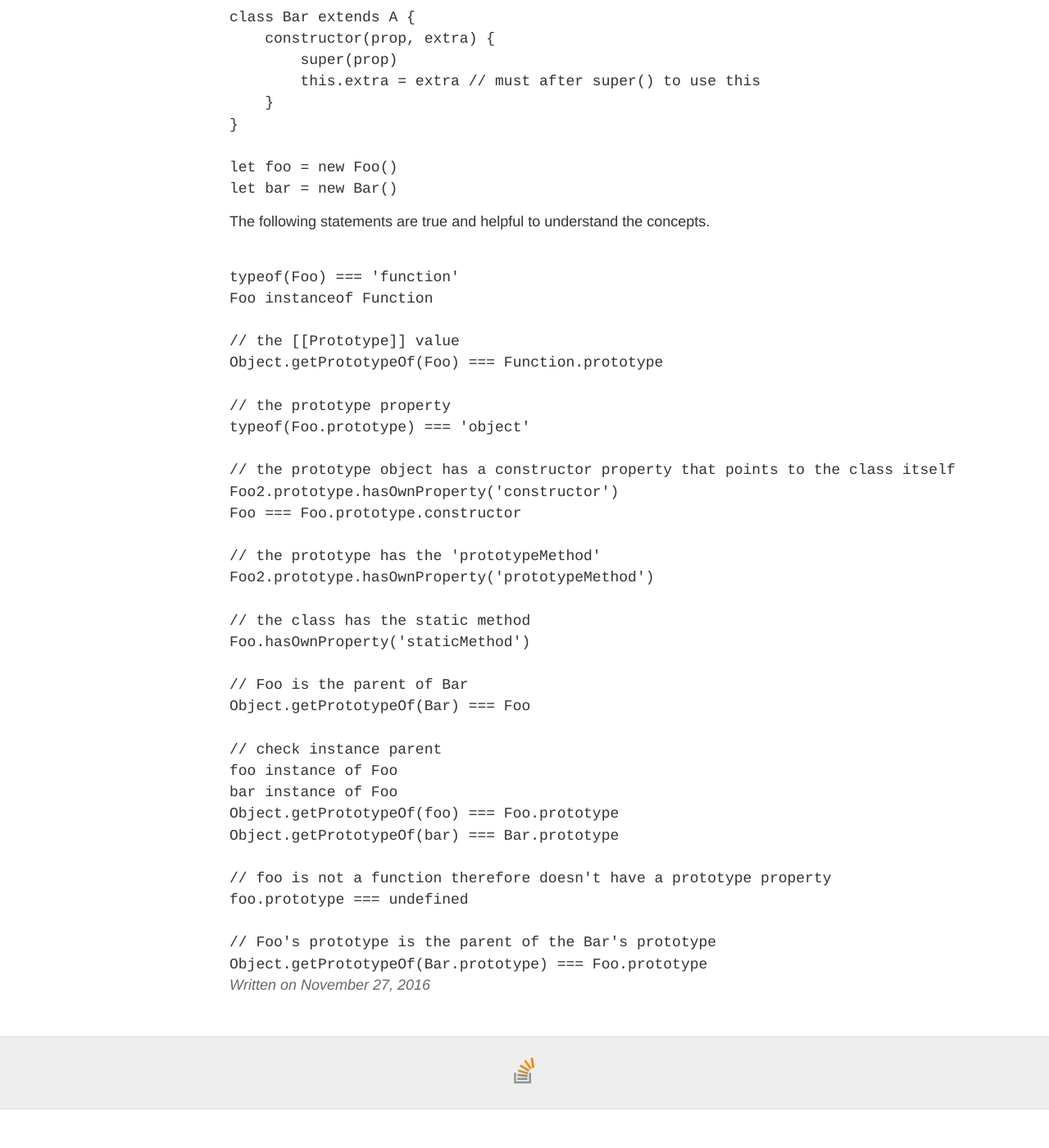
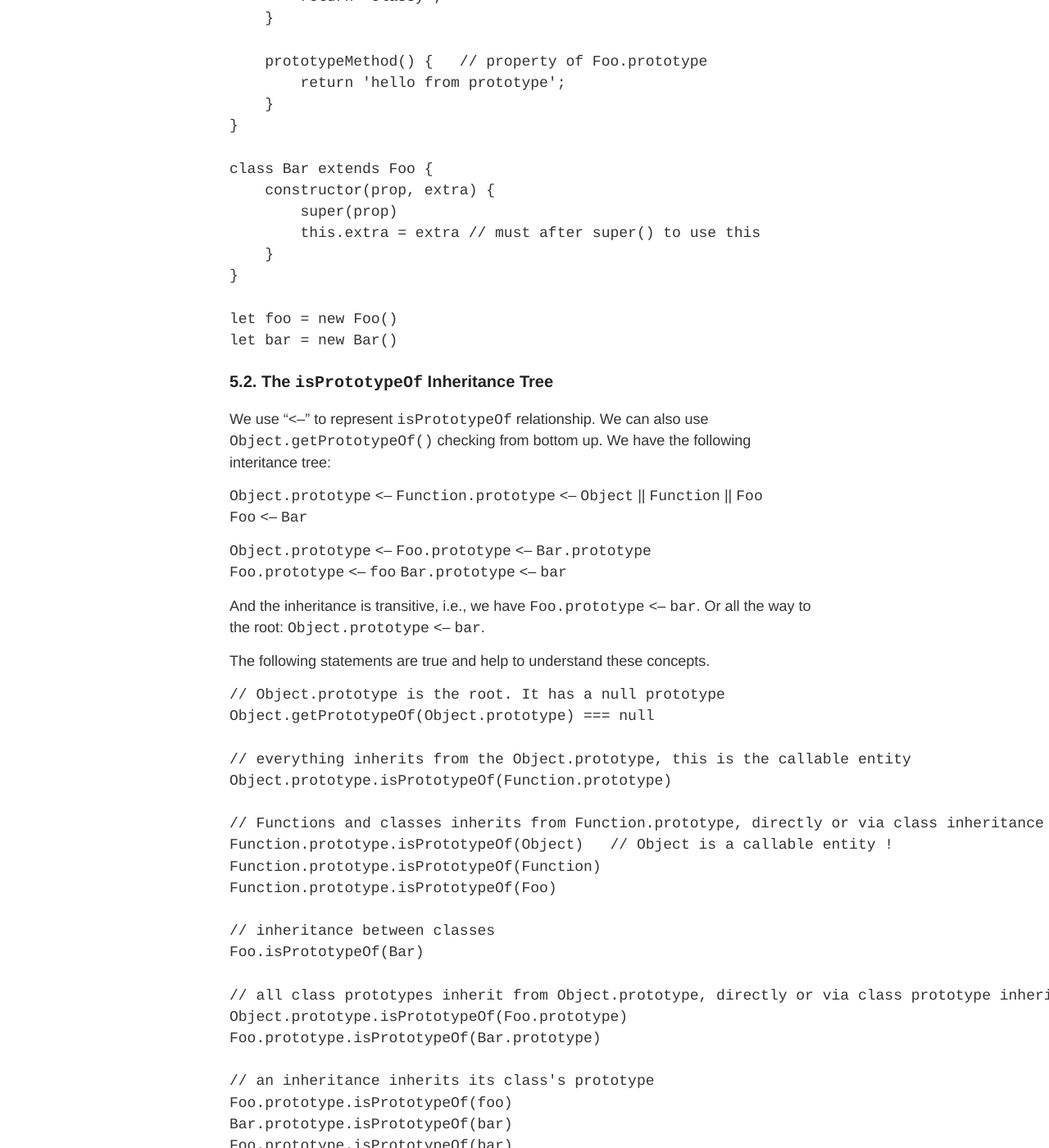
Before and after one commit to YingLiu4203/old-dev-blog, a Jekyll site: the page built from _posts/2016-11-27-javascript-function-and-class.md, in a window 1280 px wide and 1400 px high, scrolled down 4056 px. Shown: the whole window at 82% size. Built offline with Jekyll 4.4.1, drawn with Linux system fonts in a browser that asks for light colours; comment, search, counter and statistics services are not loaded; before the commit the page ends 5409 px from its top, so only the background shows below that; some of the changed text lies outside the part shown.

Commit message:
add js inheritance tree

````diff
--- a/_posts/2016-11-27-javascript-function-and-class.md
+++ b/_posts/2016-11-27-javascript-function-and-class.md
@@ -75,7 +75,6 @@ ES6 classes are essentially traditional constructor functions. The `typeof` oper
 
 Unlike function, class definitions are **not hoisted**.
 
-
 ### 4.2. Class Definition
 Class can be defined via expression or declaration. Only constructor method can call `super()`. Only class methods can access `super` property.
 
@@ -93,14 +92,15 @@ There is no separator `,` between members of class definitions. It's best a best
 
 ## 5. Class, Function and Relationships Among Everything
 Two key points to understand class inheritance or object chain are:
-1. `[[Prototype]]` refers to the parent object and shows the parent-child inheritance relationships between two objects. Use `Object.getPrototypeOf(obj)` to get the parent object.  Only static properties are inherited between a parent and a child.
-2.  `prototype` is a normal property whose value is an object. Only a `Function` object has this property. Because a class is a function, it has this property too. Prototype properties (but no static property) are inherited between an instance and its class. `instanceof` operator links an instance and its class and `[[Prototype]]` ancestors.
+1. `[[Prototype]]` (the legacy `__proto__`) refers to the parent object and define the inheritance relationships between two objects. A parent is the prototype of the child, as defined in the `isPrototypeOf()` method. Use `Object.getPrototypeOf(obj)` to get the parent object. The child has all properties of its parent.
+2.  `prototype` is a normal property whose value is a special "shadown" object assoicated with the corresponding callable entity. Because a class is a function, it has this property. The `prototype` object of a class has all instance methods and a special `constructor` property that refers back to the paired class. All static methods are properties of the class itself. When a child class `extends` a parent class, the child class's prototype also inherites (its `[[Prototype]]` or `__proto__` refers) to the prototype of the parent class. All instances of a class inherites from the `prototype` of the class, therefore an instance has all properties defined in the `prototype` of the class.
 
-When a class `Foo` is defined, a special object `Foo.prototype` is created with the special `constructor` method and other user-defined methods. It is the parent of all instances of the class `Foo`.
+As an example, when a class `Foo` is defined, a special object `Foo.prototype` is created with the special `constructor` method and other user-defined methods. It is the parent of all instances of the class `Foo`.
 
 ![Object Relationships](http://exploringjs.com/es6/images/classes----methods_150dpi.png)
 
-Giving the following code:
+### 5.1. Sample Inheritance Tree Code
+We use the following code to define a simple inheritance tree.
 ```JavaScript
 class Foo {
     constructor(prop) {
@@ -116,7 +116,7 @@ class Foo {
     }
 }
 
-class Bar extends A {
+class Bar extends Foo {
     constructor(prop, extra) {
         super(prop)
         this.extra = extra // must after super() to use this
@@ -127,40 +127,103 @@ let foo = new Foo()
 let bar = new Bar()
 ```
 
-The following statements are true and helpful to understand the concepts.
+### 5.2. The `isPrototypeOf` Inheritance Tree
+We use "<--" to represent `isPrototypeOf` relationship. We can also use `Object.getPrototypeOf()` checking from bottom up. We  have the following interitance tree:
+
+`Object.prototype` <-- `Function.prototype` <-- `Object` || `Function` || `Foo`
+`Foo` <-- `Bar`
+
+`Object.prototype` <-- `Foo.prototype` <-- `Bar.prototype`
+`Foo.prototype` <-- `foo`
+`Bar.prototype` <-- `bar`
+
+And the inheritance is transitive, i.e., we have  `Foo.prototype` <-- `bar`. Or all the way to the root: `Object.prototype` <-- `bar`.
+
+The following statements are true and help to understand these concepts.
 ```JavaScript
+// Object.prototype is the root. It has a null prototype
+Object.getPrototypeOf(Object.prototype) === null
 
-typeof(Foo) === 'function'
-Foo instanceof Function
+// everything inherits from the Object.prototype, this is the callable entity
+Object.prototype.isPrototypeOf(Function.prototype)
 
-// the [[Prototype]] value
-Object.getPrototypeOf(Foo) === Function.prototype
+// Functions and classes inherits from Function.prototype, directly or via class inheritance
+Function.prototype.isPrototypeOf(Object)   // Object is a callable entity !
+Function.prototype.isPrototypeOf(Function)
+Function.prototype.isPrototypeOf(Foo)
 
-// the prototype property
-typeof(Foo.prototype) === 'object'
+// inheritance between classes
+Foo.isPrototypeOf(Bar)
 
-// the prototype object has a constructor property that points to the class itself
-Foo2.prototype.hasOwnProperty('constructor')
-Foo === Foo.prototype.constructor
+// all class prototypes inherit from Object.prototype, directly or via class prototype inheritance
+Object.prototype.isPrototypeOf(Foo.prototype)
+Foo.prototype.isPrototypeOf(Bar.prototype)
 
-// the prototype has the 'prototypeMethod'
-Foo2.prototype.hasOwnProperty('prototypeMethod')
+// an inheritance inherits its class's prototype
+Foo.prototype.isPrototypeOf(foo)
+Bar.prototype.isPrototypeOf(bar)
+Foo.prototype.isPrototypeOf(bar)
 
-// the class has the static method
-Foo.hasOwnProperty('staticMethod')
+// all the way to the root
+Object.prototype.isPrototypeOf(bar)
+```
 
-// Foo is the parent of Bar
-Object.getPrototypeOf(Bar) === Foo
+### 5.3. Inherited Properties
+Given the above inheritance tree and the fact that a child inherits all properties of its parent, we have the following observation:
 
-// check instance parent
-foo instance of Foo
-bar instance of Foo
-Object.getPrototypeOf(foo) === Foo.prototype
-Object.getPrototypeOf(bar) === Bar.prototype
+#### 5.3.1. Every Object Inherits from `Object.prototype`
+Every object has the following properties generated from `Object.getOwnPropertyNames(Object.prototype)`
+```js
+[ '__defineGetter__',
+  '__defineSetter__',
+  'hasOwnProperty',
+  '__lookupGetter__',
+  '__lookupSetter__',
+  'propertyIsEnumerable',
+  'constructor',
+  'toString',
+  'toLocaleString',
+  'valueOf',
+  'isPrototypeOf',
+  '__proto__' ]
+```
 
-// foo is not a function therefore doesn't have a prototype property
-foo.prototype === undefined
+#### 5.3.2. Callable Entities Inherit from `Function.prototype`
+They have the following properties generated from `Object.getOwnPropertyNames(Function.prototype)`.
+```js
+[ 'length',
+  'name',
+  'arguments',
+  'caller',
+  'apply',
+  'bind',
+  'call',
+  'toString',
+  'constructor' ]
+```
+It helps to explain that a callable entity (a function or a class) has `call`, `bind` and `apply` methods.
 
-// Foo's prototype is the parent of the Bar's prototype
-Object.getPrototypeOf(Bar.prototype) === Foo.prototype
-```
+#### 5.3.3. Instance Inheritance
+All instance inherits properties from the prototype of its class and the prototypes of ancestor classes till the root `Object.prototype`.
+
+These properties are instance properties and methods.
+
+#### 5.3.4. Class Inheritance
+Every class inherits static methods/properties from its parent and ancestor classes.
+
+### 5.4. The `constructor` Hierarchy
+Every object inherits the `constructor` property from `Object.prototype`.  The `constructor` has a special meaning when determine the result of the `instanceof` operator.
+
+Let "<=" represents the meaning of "is the constructor of" relationship, then we have:
+`Function` <= `Function`, i.e., `Function` is the constrctor of itself.
+`Function` <= `Function.prototype`, `Function` is the constructor of its prototype.
+`Function` <= `Object` <= `Object.prototype`
+`Function` <= `Foo` <= `Foo.prototype` || `foo`
+`Function` <= `Bar` <= `Bar.prototype` || `bar`
+
+### 5.5. `instanceof` and `typeof`
+The `instanceof` operator uses `constructor` to find its class, then use `[[prototype]]` to find all ancestor classes. An instance is an instance of its `constructor` and all ancestors of the `constrcutor` class.
+
+As explained in this stackoverflow article http://stackoverflow.com/questions/899574/which-is-best-to-use-typeof-or-instanceof, use `typeof` for simple buildin types such as `string`, `true`, `99.99`, `{}`. It only reports top level types such as `object`, `number`, `boolean`, `string`, and `function`. A special thing is that `typeof(null) === 'object'`
+
+For complex types such as a class, use `instanceof`.
````
Also changed, not shown: _posts/2016-11-04-vuejs-in-depth.md (+7 -8 lines).
